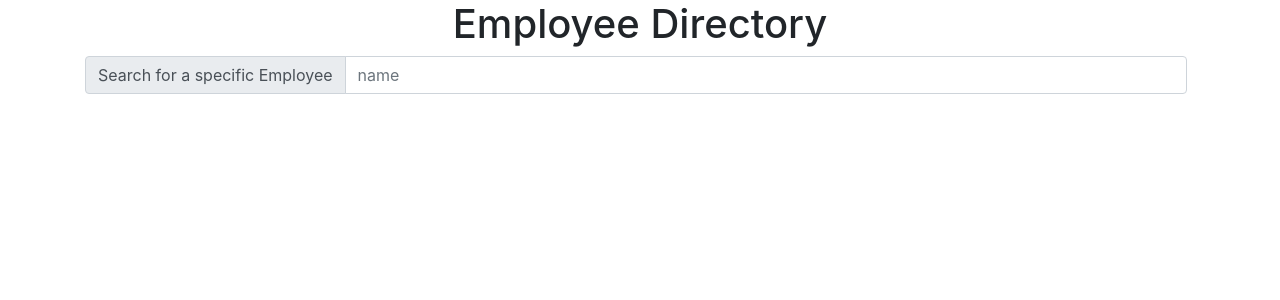
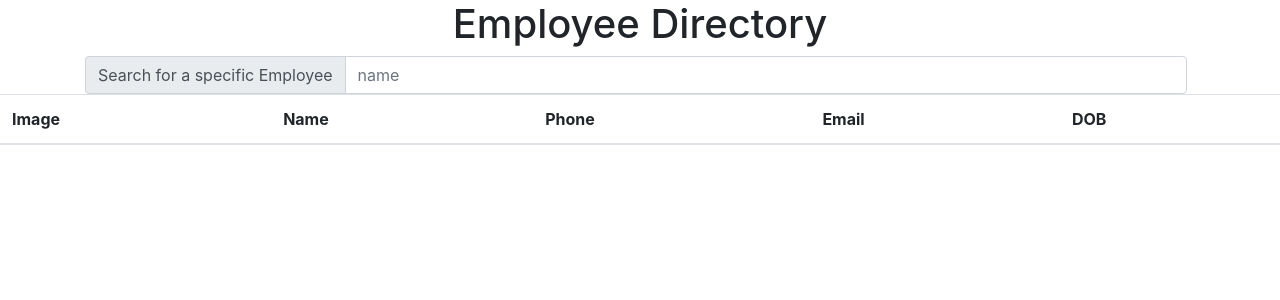
Before and after one commit to Latinobull/Employee-Directory, a React (Create React App) app: page / in a window 1280 px wide. Shown: the top 300 px of the page. Built offline with nearby package versions, Linux system fonts and the light colour scheme.

Commit message:
added table to the page

```diff
--- a/src/components/main.js
+++ b/src/components/main.js
@@ -1,11 +1,13 @@
 import React from 'react';
 import Header from './header';
 import Search from './search';
+import Table from './table';
 function Main() {
   return (
     <div>
       <Header />
       <Search />
+      <Table />
     </div>
   );
 }
--- /dev/null
+++ b/src/components/table.js
@@ -0,0 +1,21 @@
+import React from 'react';
+
+function Table(props) {
+  return (
+    <table className="table">
+      <thead>
+        <tr>
+          <th scope="col">Image</th>
+          <th scope="col">Name</th>
+          <th scope="col">Phone</th>
+          <th scope="col">Email</th>
+          <th scope="col">DOB</th>
+        </tr>
+      </thead>
+
+      <tbody>{props.tableRow}</tbody>
+    </table>
+  );
+}
+
+export default Table;
```
Also changed, not shown: src/components/employee.js (deleted).
